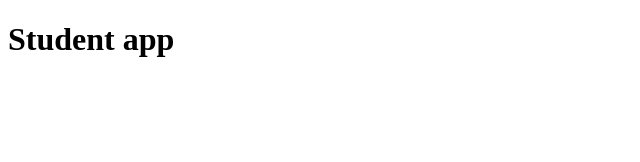
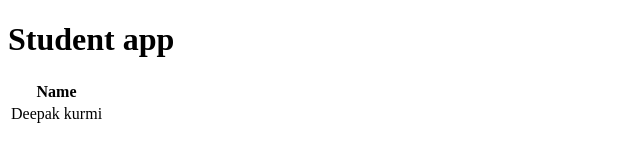
Before and after one commit to deepakkurmi5/studentapp, a plain HTML site: page index.html in a window 1280 px wide. Shown: the whole page, without its empty margins (0-640 px from the left). Drawn offline with Linux system fonts and the light colour scheme.

Commit message:
created table

```diff
--- a/index.html
+++ b/index.html
@@ -6,8 +6,18 @@
         <title>Student app</title>
     </head>
     <body>
-
         <h1>Student app</h1>
-
+        <table>
+            <thead>
+                <tr>
+                    <th>Name</th>
+                </tr>
+            </thead>
+            <tbody>
+                <tr>
+                    <td>Deepak kurmi</td>
+                </tr>
+            </tbody>
+        </table>
     </body>
 </html>
```
